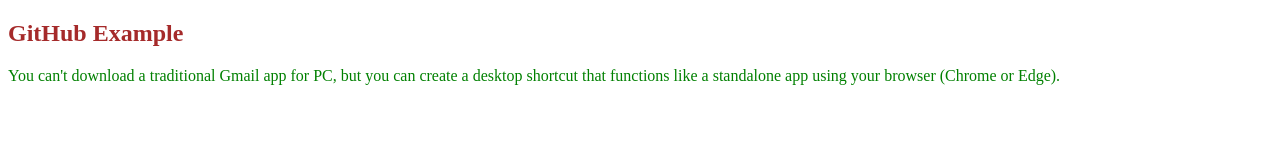
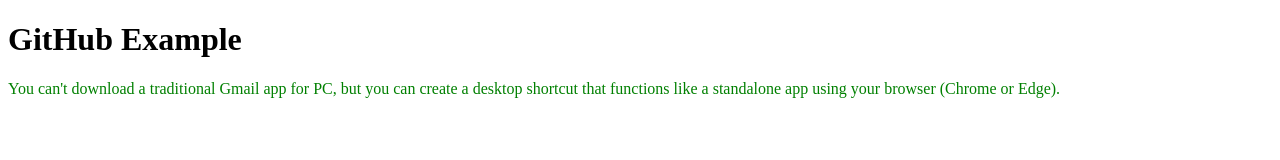
Before and after one commit to sahanasahana7006-eng/DBanGit2025, a plain HTML site: page index.html in a window 1280 px wide. Drawn offline with Linux system fonts and the light colour scheme.

Commit message:
Modify ptag font size & change h2 to h1 tag in index.html

```diff
--- a/index.html
+++ b/index.html
@@ -7,6 +7,7 @@
     <style>
         h2{
             color: brown;
+            font-size: 22px;
         }
         p{
             color: green;
@@ -14,7 +15,7 @@
     </style>
 </head>
 <body>
-    <h2>GitHub Example</h2>
+    <h1>GitHub Example</h1>
     <p>You can't download a traditional Gmail app for PC, but you can create a desktop
         shortcut that functions like a standalone app using your browser (Chrome or Edge).</p>
 </body>
```
